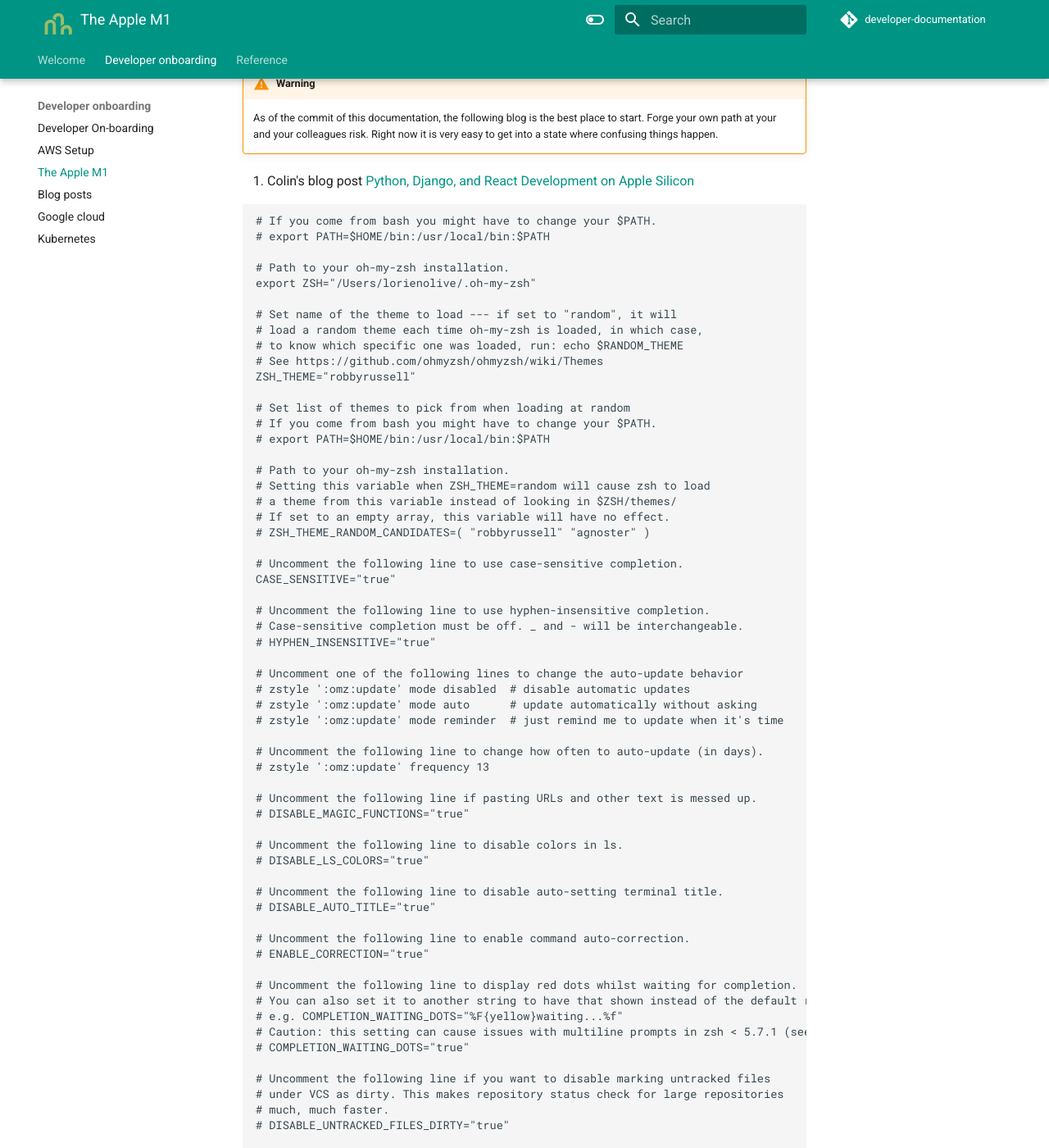
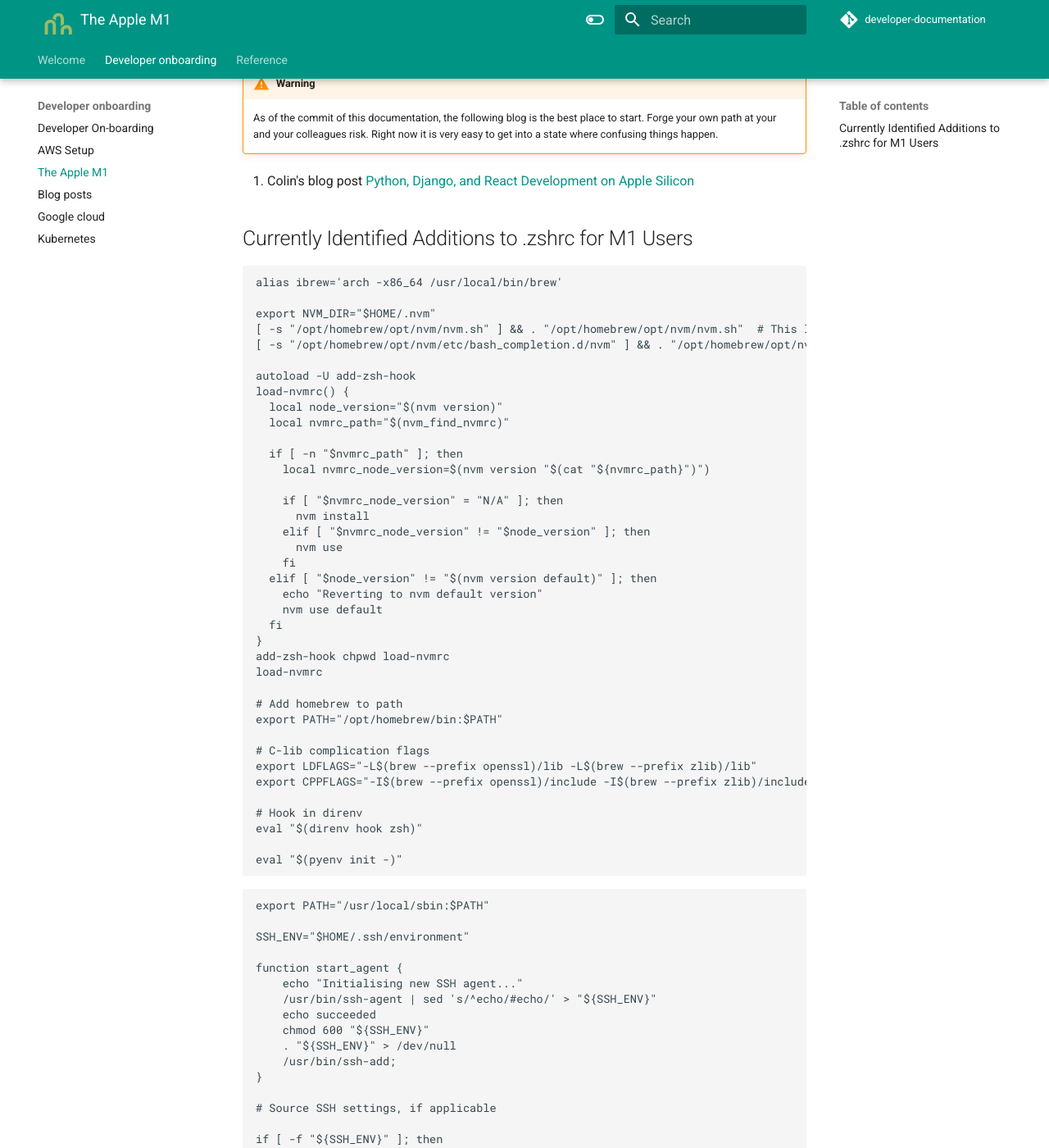
Before and after one commit to caktus/guidebook, an MkDocs documentation site: the page built from docs/developer-onboarding/M1.md, in a window 1280 px wide and 1400 px high, scrolled down 241 px. Shown: the whole window at 82% size. Built offline with MkDocs 1.6.1 and Material for MkDocs 9.7.7, drawn with Linux system fonts in a browser that asks for light colours; comment, search, counter and statistics services are not loaded; some of the changed text lies outside the part shown.

Commit message:
Adds .zshrc changes for new M1 users
This adds all known commands that should be added to the .zshrc file that a new M1 user would need in order to onboard onto a typical Caktus project.

````diff
--- a/docs/developer-onboarding/M1.md
+++ b/docs/developer-onboarding/M1.md
@@ -12,121 +12,10 @@
 1. Colin's blog post [Python, Django, and React Development on Apple Silicon](https://www.caktusgroup.com/blog/2021/04/02/python-django-react-development-apple-silicon/ "Python Django React Apple Silicon")
 
 
+## Currently Identified Additions to .zshrc for M1 Users
 
 ```
-# If you come from bash you might have to change your $PATH.
-# export PATH=$HOME/bin:/usr/local/bin:$PATH
-
-# Path to your oh-my-zsh installation.
-export ZSH="/Users/lorienolive/.oh-my-zsh"
-
-# Set name of the theme to load --- if set to "random", it will
-# load a random theme each time oh-my-zsh is loaded, in which case,
-# to know which specific one was loaded, run: echo $RANDOM_THEME
-# See https://github.com/ohmyzsh/ohmyzsh/wiki/Themes
-ZSH_THEME="robbyrussell"
-
-# Set list of themes to pick from when loading at random
-# If you come from bash you might have to change your $PATH.
-# export PATH=$HOME/bin:/usr/local/bin:$PATH
-
-# Path to your oh-my-zsh installation.
-# Setting this variable when ZSH_THEME=random will cause zsh to load
-# a theme from this variable instead of looking in $ZSH/themes/
-# If set to an empty array, this variable will have no effect.
-# ZSH_THEME_RANDOM_CANDIDATES=( "robbyrussell" "agnoster" )
-
-# Uncomment the following line to use case-sensitive completion.
-CASE_SENSITIVE="true"
-
-# Uncomment the following line to use hyphen-insensitive completion.
-# Case-sensitive completion must be off. _ and - will be interchangeable.
-# HYPHEN_INSENSITIVE="true"
-
-# Uncomment one of the following lines to change the auto-update behavior
-# zstyle ':omz:update' mode disabled  # disable automatic updates
-# zstyle ':omz:update' mode auto      # update automatically without asking
-# zstyle ':omz:update' mode reminder  # just remind me to update when it's time
-
-# Uncomment the following line to change how often to auto-update (in days).
-# zstyle ':omz:update' frequency 13
-
-# Uncomment the following line if pasting URLs and other text is messed up.
-# DISABLE_MAGIC_FUNCTIONS="true"
-
-# Uncomment the following line to disable colors in ls.
-# DISABLE_LS_COLORS="true"
-
-# Uncomment the following line to disable auto-setting terminal title.
-# DISABLE_AUTO_TITLE="true"
-
-# Uncomment the following line to enable command auto-correction.
-# ENABLE_CORRECTION="true"
-
-# Uncomment the following line to display red dots whilst waiting for completion.
-# You can also set it to another string to have that shown instead of the default red dots.
-# e.g. COMPLETION_WAITING_DOTS="%F{yellow}waiting...%f"
-# Caution: this setting can cause issues with multiline prompts in zsh < 5.7.1 (see #5765)
-# COMPLETION_WAITING_DOTS="true"
-
-# Uncomment the following line if you want to disable marking untracked files
-# under VCS as dirty. This makes repository status check for large repositories
-# much, much faster.
-# DISABLE_UNTRACKED_FILES_DIRTY="true"
-
-# Uncomment the following line if you want to change the command execution time
-# stamp shown in the history command output.
-# You can set one of the optional three formats:
-# "mm/dd/yyyy"|"dd.mm.yyyy"|"yyyy-mm-dd"
-# or set a custom format using the strftime function format specifications,
-# see 'man strftime' for details.
-# HIST_STAMPS="mm/dd/yyyy"
-
-# Would you like to use another custom folder than $ZSH/custom?
-# ZSH_CUSTOM=/path/to/new-custom-folder
-
-# Which plugins would you like to load?
-# Standard plugins can be found in $ZSH/plugins/
-# Custom plugins may be added to $ZSH_CUSTOM/plugins/
-# Example format: plugins=(rails git textmate ruby lighthouse)
-# Add wisely, as too many plugins slow down shell startup.
-plugins=(git)
-
-source $ZSH/oh-my-zsh.sh
-
-# User configuration
-
-# export MANPATH="/usr/local/man:$MANPATH"
-
-# You may need to manually set your language environment
-# export LANG=en_US.UTF-8
-
-# Preferred editor for local and remote sessions
-# if [[ -n $SSH_CONNECTION ]]; then
-#   export EDITOR='vim'
-# else
-#   export EDITOR='mvim'
-# fi
-
-# Compilation flags
-# export ARCHFLAGS="-arch x86_64"
-
-# Set personal aliases, overriding those provided by oh-my-zsh libs,
-# plugins, and themes. Aliases can be placed here, though oh-my-zsh
-# users are encouraged to define aliases within the ZSH_CUSTOM folder.
-# For a full list of active aliases, run `alias`.
-#
-# Example aliases
-# alias zshconfig="mate ~/.zshrc"
-# alias ohmyzsh="mate ~/.oh-my-zsh"
-
 alias ibrew='arch -x86_64 /usr/local/bin/brew'
-alias gonrh='~/Documents/Projects/news-hub/rev-engine'
-alias golearningpower='~/Documents/Projects/GA-power/learningpower'
-alias gorebar='~/Documents/Projects/rebar/rebar-site'
-alias gogg='~/Documents/Projects/GA-power/grow-georgia/growgeorgia'
-alias check3000='lsof -i :3000'
-alias check8000='lsof -i :8000'
 
 export NVM_DIR="$HOME/.nvm"
 [ -s "/opt/homebrew/opt/nvm/nvm.sh" ] && . "/opt/homebrew/opt/nvm/nvm.sh"  # This loads nvm
@@ -153,9 +42,6 @@
 add-zsh-hook chpwd load-nvmrc
 load-nvmrc
 
-# Add Visual Studio Code (code)
-export PATH="$PATH:/Applications/Visual Studio Code.app/Contents/Resources/app/bin"
-
 # Add homebrew to path
 export PATH="/opt/homebrew/bin:$PATH"
 
@@ -165,9 +51,6 @@
 
 # Hook in direnv
 eval "$(direnv hook zsh)"
-
-# Config Starship
-eval "$(starship init zsh)"
 
 eval "$(pyenv init -)"
 ```
````
